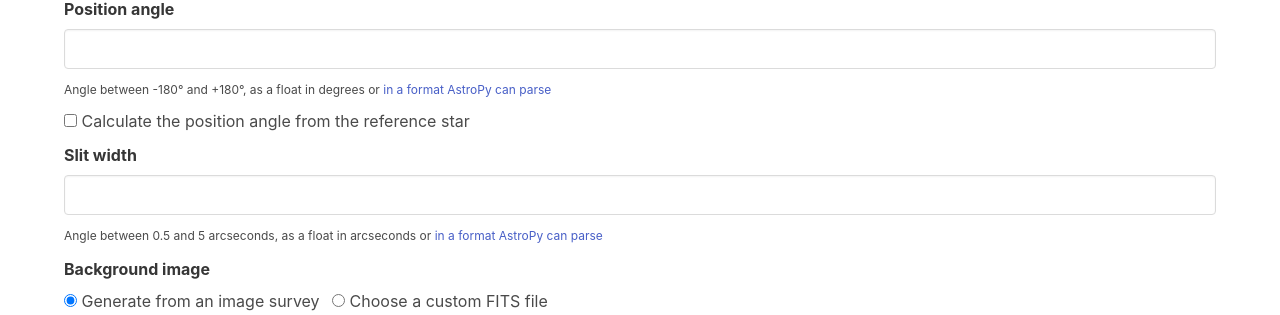
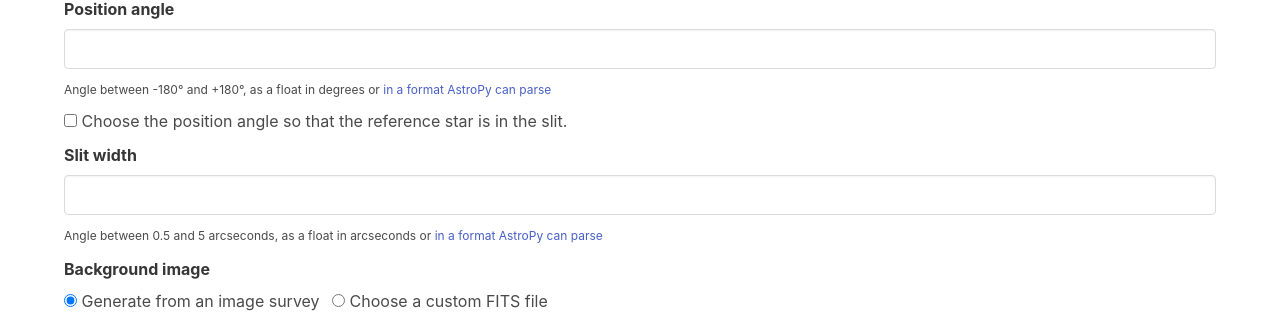
Before and after one commit to saltastroops/finder-chart-generator, a FastAPI app: page / in a window 1280 px wide. Shown: the part 1119-1434 px from the top of the page. Run offline with FastAPI, Linux system fonts and the light colour scheme.

Commit message:
Change a label text

```diff
--- a/templates/shared/calculate_position_angle.html
+++ b/templates/shared/calculate_position_angle.html
@@ -2,6 +2,6 @@
     <label class="checkbox">
         <input id="calculate_position_angle" name="calculate_position_angle"
                type="checkbox" value="calculate">
-        Calculate the position angle from the reference star
+        Choose the position angle so that the reference star is in the slit.
     </label>
 </div>
```
